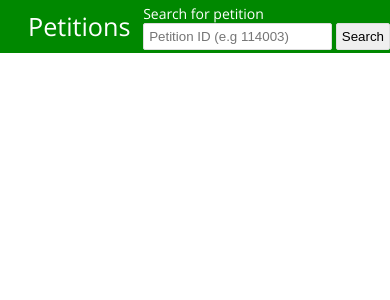
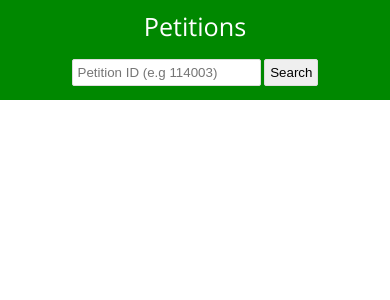
Before and after one commit to simonhudson/gov-petitions, a PHP site: page /includes/precontent.inc.php in a window 390 px wide. Shown: the top 300 px of the page. Run offline with PHP 8.4, Linux system fonts and the light colour scheme; some libraries are stand-ins or nearby versions; some web fonts are replaced.

Commit message:
Breakpoint tweaks to header

```diff
--- a/css/header.css
+++ b/css/header.css
@@ -2,11 +2,18 @@
     background:#008800;
     margin-bottom:2em;
     padding:1em 0;
+    text-align:center;
 }
+@media all and (min-width: 768px) {
+    header {
+        text-align:left;
+    }
+}
+
 .header__wrap {
     position:relative;
 }
-@media all and (min-width: 1024px) {
+@media all and (min-width: 768px) {
     header {
         padding:2em 0;
     }
@@ -15,9 +22,14 @@
     color:#fff;
     font-size:1.8em;
     line-height:1em;
-    padding:0;
+    padding:0 0 20px 0;
 }
-@media all and (min-width: 1024px) {
+@media all and (min-width: 768px) {
+    .page-title {
+        padding:0;
+    }
+}
+@media all and (min-width: 768px) {
     .page-title {
         font-size:2.2em;
     }
--- a/css/layout.css
+++ b/css/layout.css
@@ -2,7 +2,7 @@
     padding:0 2em;
     width:100%;
 }
-@media all and (min-width: 1024px) {
+@media all and (min-width: 786px) {
     .wrap {
         margin:0 auto;
         padding:0;
--- a/css/search.css
+++ b/css/search.css
@@ -1,7 +1,10 @@
-.petition-search {
-    position:absolute;
-    right:0;
-    top:-10px;
+
+@media all and (min-width: 768px) {
+    .petition-search {
+        position:absolute;
+        right:0;
+        top:0;
+    }
 }
 .search__label {
     color:#fff;
--- a/includes/precontent.inc.php
+++ b/includes/precontent.inc.php
@@ -17,7 +17,7 @@
     <div class="wrap header__wrap">
         <p class="page-title"><a class="page-title__link" href="./">Petitions</a></p>
         <form class="petition-search" id="petition-search">
-            <label class="search__label" for="petition-search__q">Search for petition</label>
+            <label class="search__label hidden" for="petition-search__q">Search for petition</label>
             <input class="search__input"  id="petition-search__q" placeholder="Petition ID (e.g 114003)" required type="search" />
             <input class="search__submit" type="submit" value="Search" />
         </form>
```
